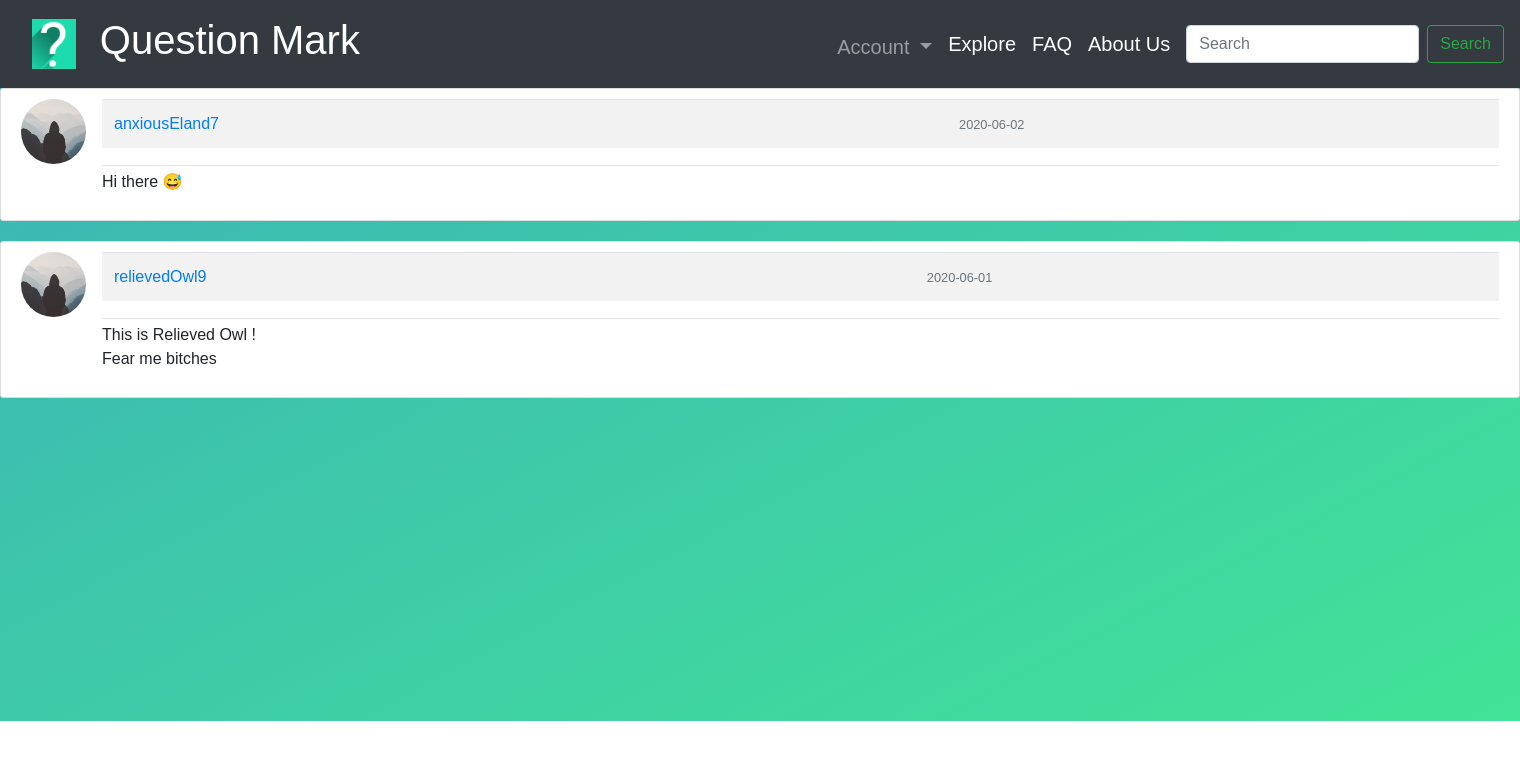
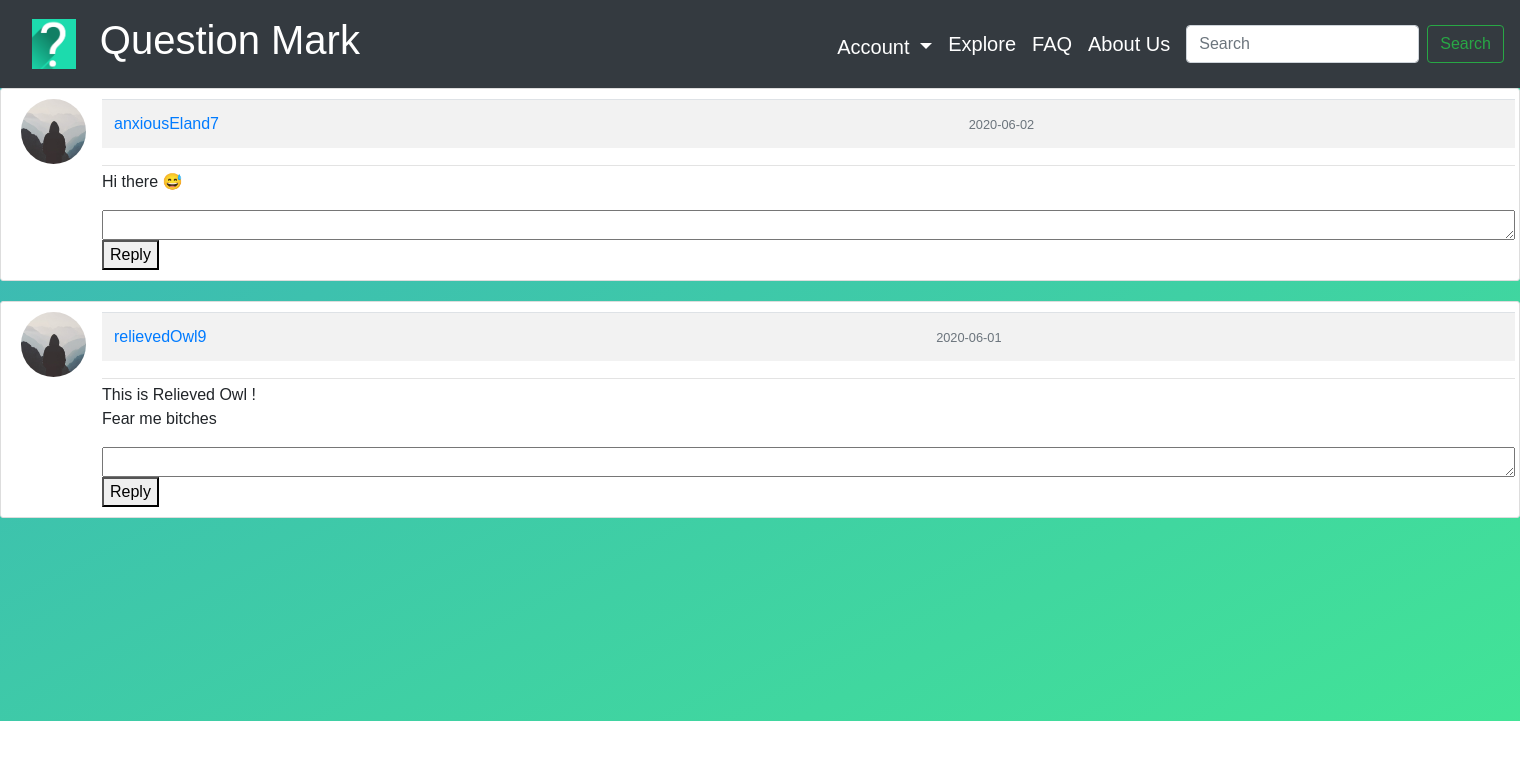
Before and after one commit to loobiish/Question-Mark, a Flask app: page /explore in a window 1520 px wide. Shown: the top 760 px of the page. Run offline with Flask 2, Linux system fonts and the light colour scheme; a user stored in the database is signed in; data comes from the database, SQL or seed files in the repository; some libraries are stand-ins or nearby versions.

Commit message:
Reply box

```diff
--- a/Question_Mark/templates/explore.html
+++ b/Question_Mark/templates/explore.html
@@ -28,6 +28,13 @@
       </table>
     </div>
     <p class="article-content">{{ item.question }}</p>
+    <div class="post-area">
+      <form method="POST" action="{{ url_for('explore') }}" class="input-group">
+          <textarea name="answer" id="" cols="150" rows="1"></textarea>
+          <button class="post-button">Reply</button>
+      </form>
+    </div>
   </div>
 </article>
+
 {% endfor %} {% endblock content %}
--- a/Question_Mark/templates/layout.html
+++ b/Question_Mark/templates/layout.html
@@ -15,19 +15,19 @@
         .navbar-dark .navbar-nav .nav-item .nav-link .newdropdown:focus,
         .navbar-dark .navbar-nav .nav-item .nav-link .newdropdown:hover {
             color: #3bb2b8 !important;
-            text-shadow: 1px 1px 2px black, 0 0 25px #42e695;
+            text-shadow: 1px 1px 2px black, 0 0 25px #42e695 !important;
         }
 
         #newdropdown {
             font-family: sans-serif;
-            /* color: #ffffff; */
+            color: #ffffff;
             font-size: 20px;
         }
 
         .navbar-brand:focus,
         .navbar-brand:hover {
-            color: #3bb2b8;
-            text-shadow: 1px 1px 2px black, 0 0 25px #42e695;
+            color: #3bb2b8 !important;
+            text-shadow: 1px 1px 2px black, 0 0 25px #42e695 !important ;
         }
 
         #grad {
```
